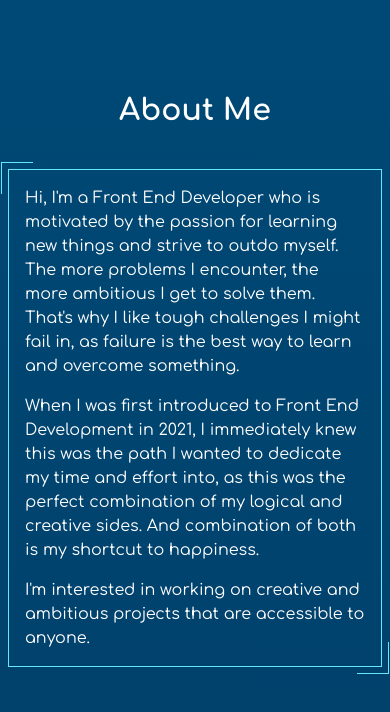
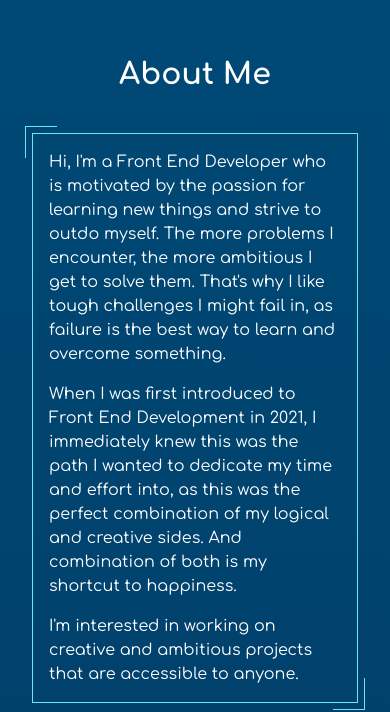
Before and after one commit to sanberkHax/sanberk.dev, a Next.js app: page / in a window 390 px wide. Shown: the part 1278-1990 px from the top of the page. Built offline with nearby package versions, Linux system fonts and the light colour scheme.

Commit message:
Improve responsiveness

```diff
--- a/src/components/Arrows.tsx
+++ b/src/components/Arrows.tsx
@@ -3,8 +3,8 @@ import Arrow from '@/assets/arrow.svg';
 export const Arrows = () => {
   return (
     <div className="relative h-36 w-full p-14 mt-10 xl:p-4">
-      <Arrow className="w-14 sm:w-20 fill-white absolute top-8 sm:top-24 left-1/2 -translate-x-1/2 rotate-90 -translate-y-1/2 animate-upDown" />
-      <Arrow className="w-14 sm:w-20 fill-cyan-400 absolute top-12 left-1/2 -translate-x-1/2 rotate-90 animate-upDown -translate-y-1/2" />
+      <Arrow className="w-14 lg:w-20 fill-white absolute top-4 lg:top-2 left-1/2 -translate-x-1/2 rotate-90 -translate-y-1/2 animate-upDown" />
+      <Arrow className="w-14 lg:w-20 fill-cyan-400 absolute top-12 left-1/2 -translate-x-1/2 rotate-90 animate-upDown -translate-y-1/2" />
     </div>
   );
 };
--- a/src/components/Hero.tsx
+++ b/src/components/Hero.tsx
@@ -6,7 +6,7 @@ import { motion } from 'framer-motion';
 
 export const Hero = () => {
   return (
-    <section className="flex justify-center items-center flex-col h-screen">
+    <section className="flex justify-center items-center flex-col h-screen gap-24 md:gap-16  lg:gap-36">
       <div className="flex justify-center items-center flex-col lg:flex-row gap-10 sm:gap-4 xl:gap-24">
         <motion.div
           initial={{ opacity: 0, scale: 0 }}
--- a/src/pages/index.tsx
+++ b/src/pages/index.tsx
@@ -14,7 +14,7 @@ export default function Home() {
         <meta name="viewport" content="width=device-width, initial-scale=1" />
         <link rel="icon" href="/favicon.ico" />
       </Head>
-      <main className="bg-gradient-to-b from-[#005687] to-[#00112C] min-h-screen flex flex-col justify-center w-full p-2 sm:px-12 md:px-18 lg:px-24 xl:px-36 2xl:px-48 gap-96 items-center">
+      <main className="bg-gradient-to-b from-[#005687] to-[#00112C] min-h-screen flex flex-col justify-center w-full py-2 px-8 sm:px-12 md:px-18 lg:px-24 xl:px-36 2xl:px-48 gap-96 items-center">
         <Hero />
         <About />
         <Technologies />
```
